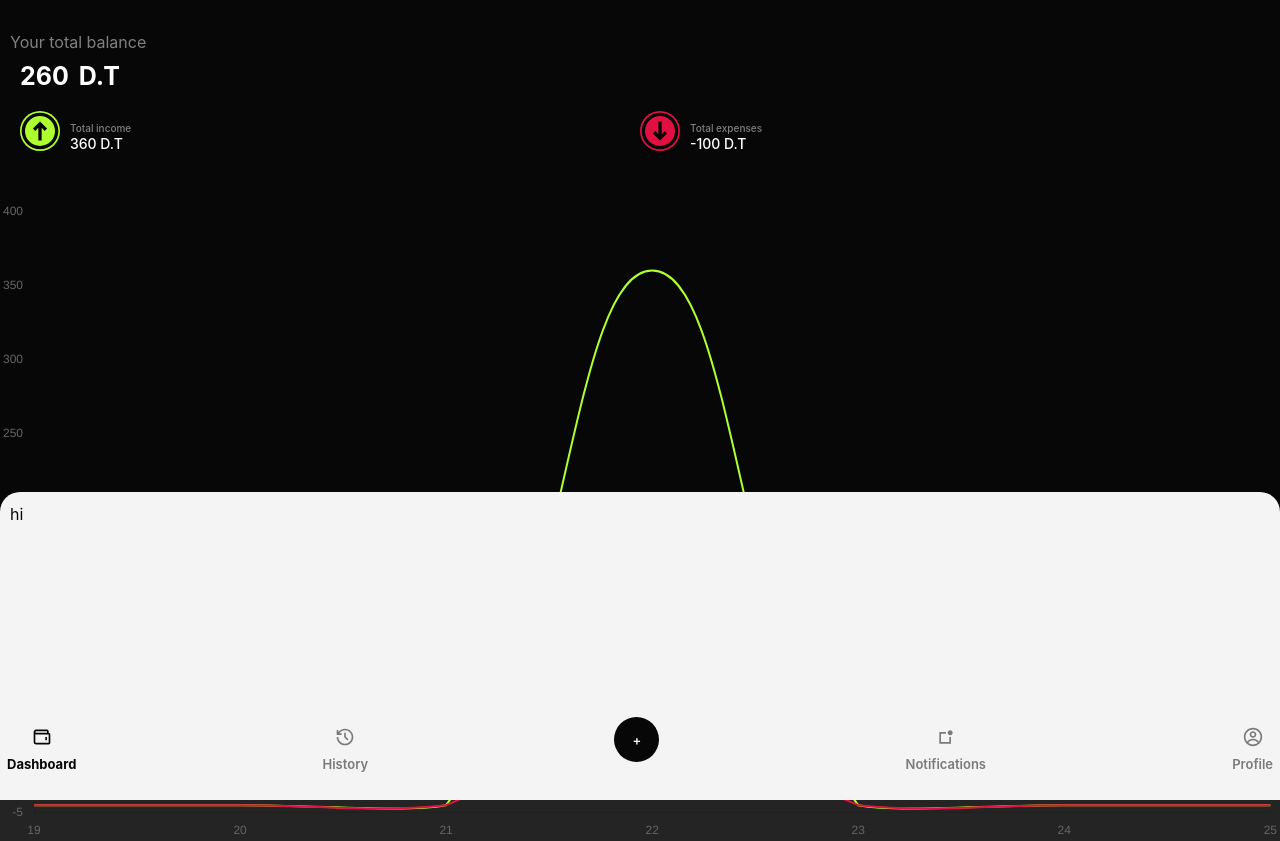
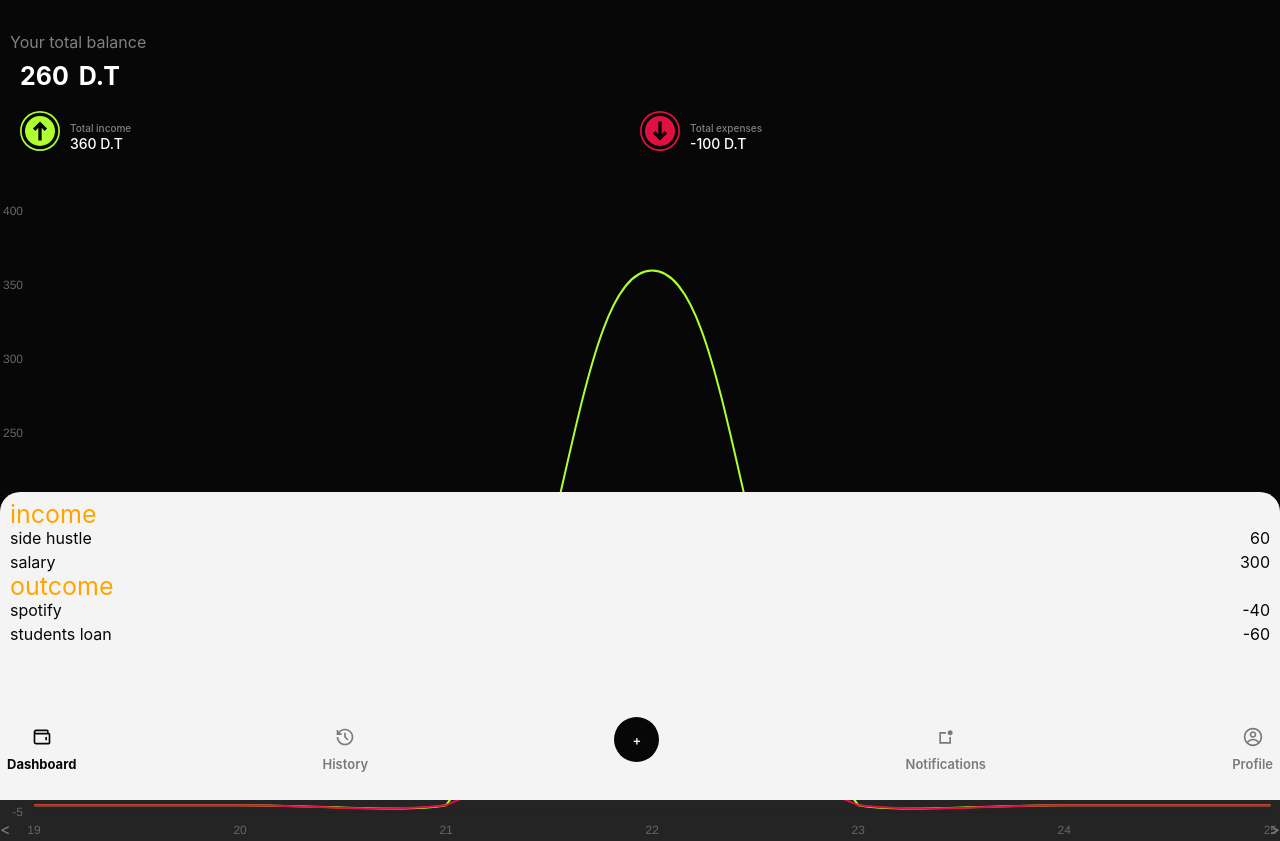
Before and after one commit to Mazen2378/expense-tracker, a React (Vite) app: page /dashboard in a window 1280 px wide. Built offline with nearby package versions, Linux system fonts and the light colour scheme.

Commit message:
local storage implementation

```diff
--- a/src/App.css
+++ b/src/App.css
@@ -115,20 +115,33 @@ canvas {
 }
 .container .chart {
   margin-top: 50px ;
+  postition: relative;
 }
 .panel {
   position: fixed;
   bottom: 0;
   min-height: 38.5%;
+  max-height: 38.5%;
   background-color: #f4f4f4;
   width: 100%;
   border-top-left-radius: 20px;
   border-top-right-radius: 20px;
   padding: 10px;
   color: #070707;
+  overflow: hidden;
 }
 
 
+.chart .btn-container {
+    position: absolute;
+    bottom: 0;
+    left: 0;
+    display: flex;
+    width: 100%;
+    color: grey;
+    justify-content: space-between;
+    align-items: space-around;
+}
 nav {
   position: inherit;
   bottom: 0;
@@ -222,7 +235,6 @@ nav .link.active {
     background: black;
     color: white;
 }
-
 .add {
     height: 100vh;
     min-height: 800px;
@@ -231,8 +243,6 @@ nav .link.active {
     justify-content:space-between;
     position: relative;
 }
-
-
 .calc {
     background-color: white;
     border-radius: 30px;
@@ -242,66 +252,13 @@ nav .link.active {
     color: #070707;
     padding: 20px;
 }
-
-/* .form button.close { */
-/*   position: relative; */
-/*   top: -40px; */
-/*   margin-bottom: 1%; */
-/*   color: white; */
-/*   font-size: 1rem; */
-/* } */
-/* .form form { */
-/*   background: blue; */
-/*   min-height: 60%; */
-/*   display: flex; */
-/*   flex-direction: column; */
-/*   justify-content: center; */
-/*   align-items: flex-start; */
-/* } */
-/* .form input { */
-/*   width: 70%; */
-/*   transition: 1s; */
-/*   background: none; */
-/*   outline: none; */
-/*   border: none; */
-/*   margin-bottom: 15px; */
-/*   border-bottom: 2px gray solid; */
-/*   margin-left: 15px; */
-/* } */
-/* .form input:focus { */
-/*   border-bottom: 2px white solid; */
-/* } */
-/* .form label { */
-/*   font-size: 18px; */
-/*   margin-bottom: 10px; */
-/* } */
-
-/* .form form button { */
-/*   margin-top: ; */
-/* } */
-
-
-/* .form { */
-/*   background: orange; */
-/* } */
-/* .form .cal { */
-/*   position:relative; */
-/*   height: 300px; */
-/*   width: 100%; */
-/*   display: flex; */
-/*   justify-content: center; */
-/*   align-items: center; */
-/*   padding: 20px; */
-/*   background-color:green ; */
-/*   left: 0; */
-/* } */
-
 .grid {
     display: grid;
     position: relative;
     grid-template-columns: 1fr 1fr 1fr 1fr 1fr 1fr 1fr;
     height:180px;
     margin: 0 auto;
+    transition: 1s;
 }
 .grid div {
     display: flex;
@@ -312,14 +269,20 @@ nav .link.active {
     height: 36px;
     width: 36px;
 }
-
 .grid div.active {
     background-color: black;
     color: white;
 }
-
 .switcher {
     /* text-align: center; */
     display:flex;
     justify-content: space-between;
 }
+
+.expense-container {
+    display: flex;
+    justify-content: space-between;
+    flex-direction: row;
+}
+.income-container p {
+}
--- a/src/App.tsx
+++ b/src/App.tsx
@@ -13,10 +13,12 @@ import Add from './pages/Add';
 import History from './pages/History';
 
 
+
 const App:React.FC = ({}) => {
   const [balance, setBalance] = useState(0);
     const [add, setAdd] = useState(false);
-  const [transactions, setTransactions] = useState<Transactions>(placeholderTransactions);
+    const trans = localStorage.getItem("transactions");
+    const [transactions, setTransactions] = useState<Transactions>(trans ? JSON.parse(trans) : placeholderTransactions);
   useEffect(() => {
     let amount = 0;
     transactions.income.forEach(transaction => amount += transaction.amount)
--- a/src/components/.#SideBar.tsx
+++ /dev/null
@@ -1 +0,0 @@
-USER@PC.4136:1661441107
--- a/src/components/BalanceChart.tsx
+++ b/src/components/BalanceChart.tsx
@@ -11,7 +11,7 @@ interface Props {
 }
 const BalanceChart:React.FC<Props> = ({day}) => {
     const newDate = new Date();
-    const currentHour = getHours(newDate)
+  const [currentHour, setCurrentHour] = useState(getHours(newDate))
     const labels = [String(currentHour - 3), String(currentHour - 2), String(currentHour - 1), String(currentHour), String(currentHour + 1), String(currentHour + 2), String(currentHour + 3)]
     const { transactions } = useContext(BalanceContext)
     const data: ChartData<'line', number[], string> = {
@@ -22,8 +22,9 @@ const BalanceChart:React.FC<Props> = ({day}) => {
                 label: 'outcome',
                 data: labels.map(label => {
                   let total = 0
-                    transactions.outcome.filter(t => getDate(t.date) === Number(day)).forEach(transaction => {
-                      if (String(getHours(transaction.date)) === label) {
+                    transactions.outcome.filter(t => getDate(new Date(t.date)) === Number(day)).forEach(transaction => {
+                      let date = new Date(transaction.date)
+                      if (String(getHours(date)) === label) {
                           total += transaction.amount;
                       }
                   })
@@ -46,20 +47,13 @@ const BalanceChart:React.FC<Props> = ({day}) => {
                 label: 'income',
                 data: labels.map(label => {
                     let total = 0
-                    transactions.income.filter(t => getDate(t.date) === Number(day)).forEach(transaction => {
-                        if (String(getHours(transaction.date)) === label) {
+                    transactions.income.filter(t => getDate(new Date(t.date)) === Number(day)).forEach(transaction => {
+                        let date = new Date(transaction.date)
+                        if (String(getHours(date)) === label) {
                             total += transaction.amount;
                         }
                     })
                     return Math.abs(total)
-                    /* let total = 0;
-* transactions.forEach(transaction => {
-*     if (transaction.amount > 0 && labels[transaction.day] === label) {
-*         total += transaction.amount;
-*     }
-* })
-* return Math.abs(total) */
-
                 }
                 ),
                 tension: 0.4,
@@ -140,6 +134,18 @@ const BalanceChart:React.FC<Props> = ({day}) => {
             {tooltipPos && (
                 <Tooltip data={tooltipData} position={tooltipPos} visibility={tooltipVisible} />
             )}
+                <div className="btn-container">
+                    <button className="mv-btn" onClick={() => {
+                        setCurrentHour(currentHour - 1)
+                    }}>
+                        {"<"}
+                    </button>
+                    <button className="mv-btn" onClick={() => {
+                        setCurrentHour(currentHour + 1)
+                    }}>
+                        {">"}
+                    </button>
+                </div>
             </div>
         </>
     )
--- a/src/components/Form.tsx
+++ b/src/components/Form.tsx
@@ -23,10 +23,13 @@ const Form:React.FC = () => {
         date,
         }
         if (Number(input.amount) > 0) {
-            setTransactions({ outcome: transactions.outcome, income: [newTransaction, ...transactions.income] })
+            localStorage.setItem("transactions", JSON.stringify({ outcome: transactions.outcome, income: [newTransaction, ...transactions.income] }))
+          setTransactions({ outcome: transactions.outcome, income: [newTransaction, ...transactions.income] })
         } else {
+            localStorage.setItem("transactions", JSON.stringify({ income: transactions.income, outcome: [newTransaction, ...transactions.outcome] }))
             setTransactions({ income: transactions.income, outcome: [newTransaction, ...transactions.outcome] })
         }
+
         setInput({ description: '', amount: '' })
     }
 
--- a/src/components/RecentTransactions.tsx
+++ b/src/components/RecentTransactions.tsx
@@ -1,11 +1,41 @@
-import React from 'react'
+import React, {useContext} from 'react'
+import { BalanceContext } from '../context/BlanceContext';
 
 
 const RecentTransactions:React.FC = () => {
+    const { transactions } = useContext(BalanceContext)
   return (
-      <div>
-          hi
-      </div>
+    <>
+          <div>
+              <h1>income</h1>
+              {transactions.income.map(t => {
+                  return (
+                    <div className='expense-container'>
+                          <p>
+                              {t.description}
+                          </p>
+                          <p>
+                              {t.amount}
+                          </p>
+                    </div>
+                  )
+              })}
+              <h1>outcome</h1>
+              {transactions.outcome.map(t => {
+                  return (
+                      <div className="expense-container">
+                          <p>
+                              {t.description}
+                          </p>
+                          <p>
+                              {t.amount}
+                          </p>
+                      </div>
+                  )
+              })}
+          </div>
+      </>
+
   )
 }
 
```
Also changed, not shown: src/pages/History.tsx (+5 -5 lines).
